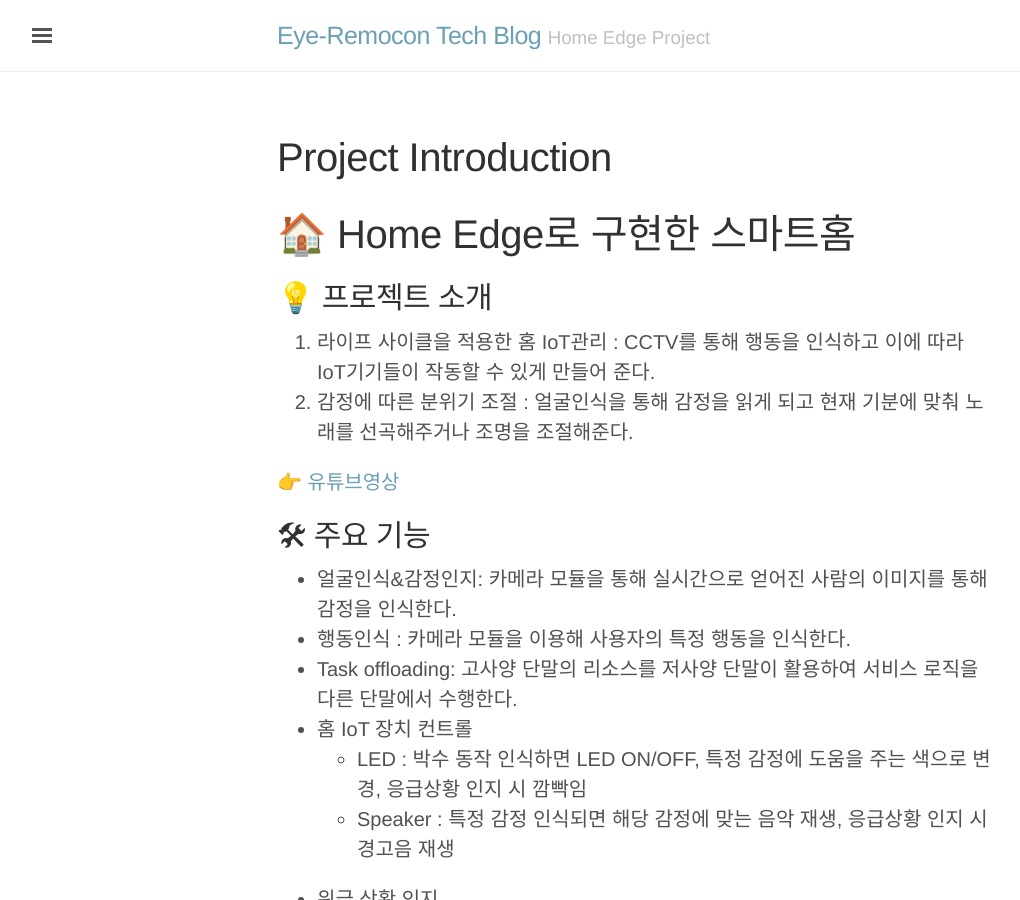
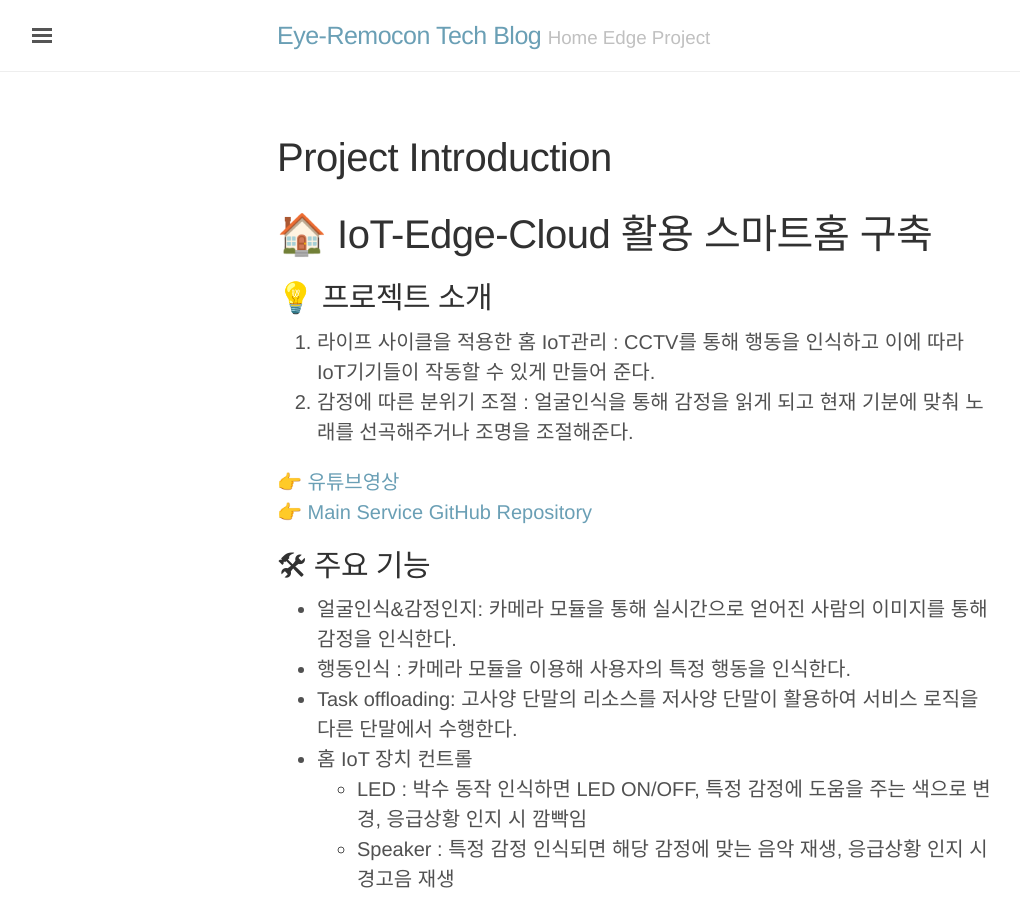
Before and after one commit to Eye-Remocon/Eye-Remocon.github.io, a Jekyll site: the page built from about.md, in a window 1280 px wide and 900 px high. Shown: the whole window, without its empty margins (3-1023 px from the left). Built offline with Jekyll 4.4.1, drawn with Linux system fonts in a browser that asks for light colours; some web fonts are replaced; some of the changed text lies outside the part shown.

Commit message:
Update about.md

```diff
--- a/about.md
+++ b/about.md
@@ -3,7 +3,7 @@ layout: page
 title: Project Introduction
 ---
 
-# 🏠 Home Edge로 구현한 스마트홈
+# 🏠 IoT-Edge-Cloud 활용 스마트홈 구축
 
 <H2>💡 프로젝트 소개 </H2>
 
@@ -11,6 +11,7 @@ title: Project Introduction
 2. 감정에 따른 분위기 조절 : 얼굴인식을 통해 감정을 읽게 되고 현재 기분에 맞춰 노래를 선곡해주거나 조명을 조절해준다.
 
   👉 [유튜브영상](https://www.youtube.com/watch?v=GlVb4BV72ao)
+  👉 [Main Service GitHub Repository](https://github.com/Eye-Remocon/Face_Recognition)
 <br/>
 
 <H2>🛠 주요 기능 </H2>
@@ -67,3 +68,8 @@ title: Project Introduction
 |이혜원|HW 컨트롤|팀원|
 |류상욱|서비스 로직(컨테이너) 구현, LF HomeEdge 오픈소스 기여|팀원|
 |이승빈|얼굴&감정&행동인식 모델 구축, 서비스 로직(컨테이너) 구현|팀원|
+
+<br/>
+<H2>👨‍🎉 프로젝트 결과 </H2>
+- 2021 ICT 한이음 공모전 입선작
+- 2021 한국정보처리학회 ICT 멘토링 학술대회 최우수상
```
